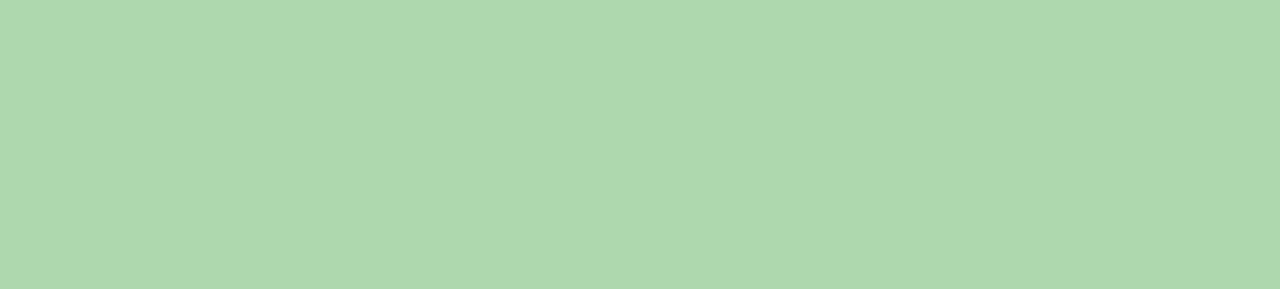
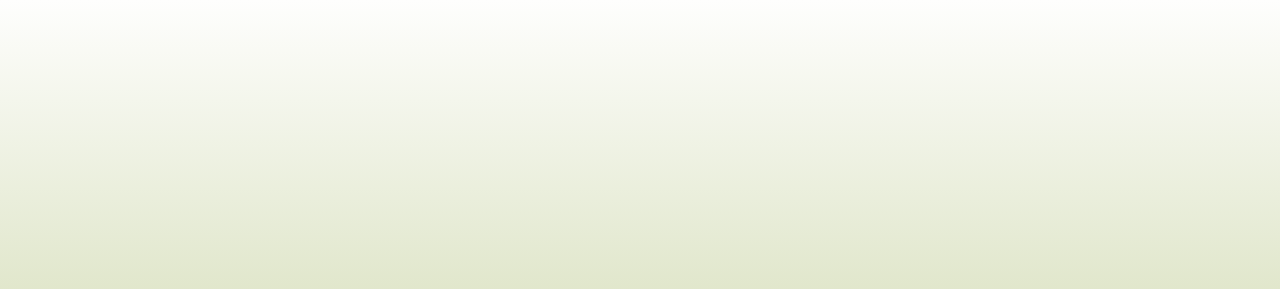
Before and after one commit to MuriloNP/test-clock, a plain HTML site: page Public/index.html in a window 1280 px wide. Shown: the top 289 px of the page. Drawn offline with Linux system fonts and the light colour scheme.

Commit message:
Commit att

```diff
--- a/Public/assets/css/style.css
+++ b/Public/assets/css/style.css
@@ -15,7 +15,12 @@
 }
 
 body {
-  background: #aed8ae;
+  background: -webkit-linear-gradient(
+    top,
+    #fefefd 0%,
+    #dce3c4 42%,
+    #aebf76 100%
+  );
   font-size: 62px;
 }
 .container {
```
